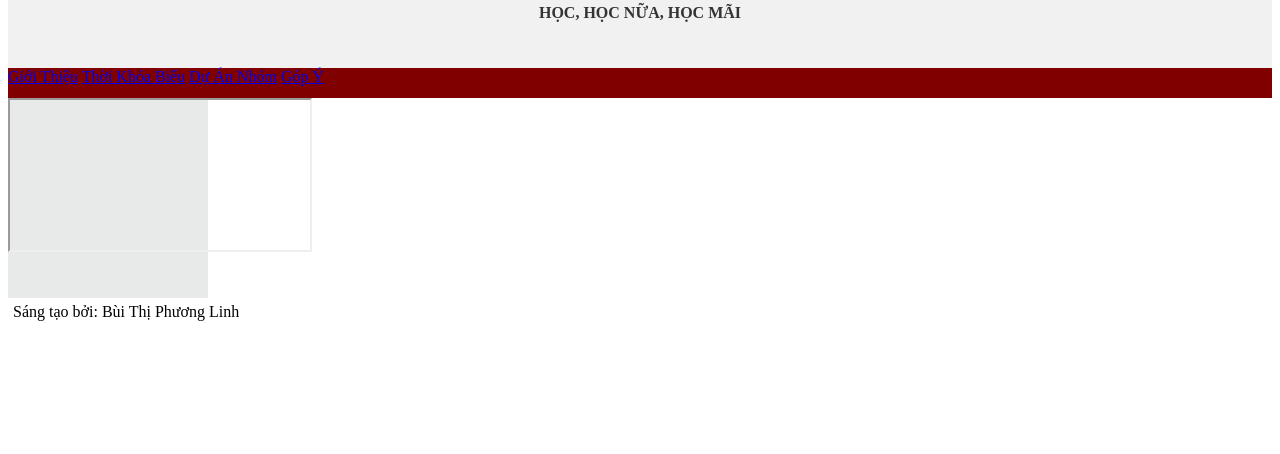
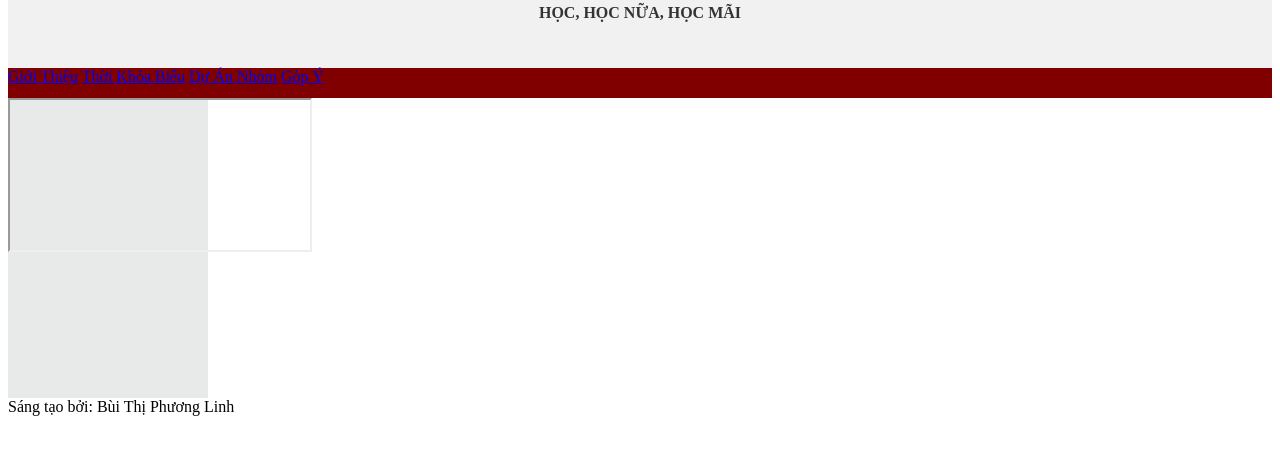
Before and after one commit to Phuonglinh137/plinh, a plain HTML site: page index.html in a window 1280 px wide. Shown: the part 114-568 px from the top of the page. Drawn offline with Linux system fonts and the light colour scheme.

Commit message:
Update style.css

```diff
--- a/style.css
+++ b/style.css
@@ -1,5 +1,4 @@
 .phandau {color: #333; background-color:#f1f1f1;
              text-align: center; padding: 30px;}
 .thucdon {background-color: #800000; height: 30px;color: #000000;}
-.noidung {background-color:#e8eaea; height: 200px; width: 200px;}
-.chantrang {backgroung-color: #000; padding: 5px; height: 10px;}
+.noidung {background-color:#e8eaea; height: 300px; width: 200px;}
```
